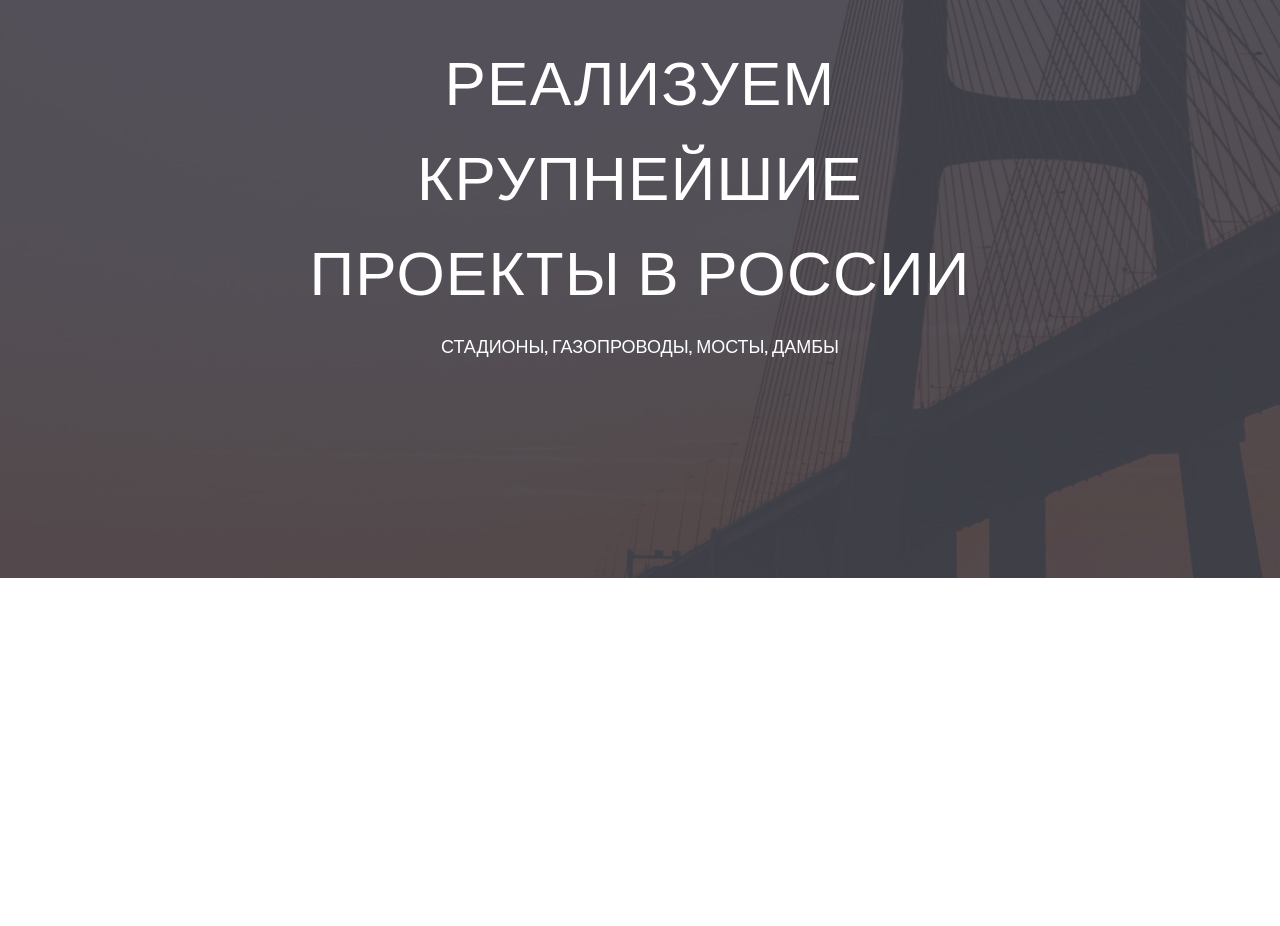
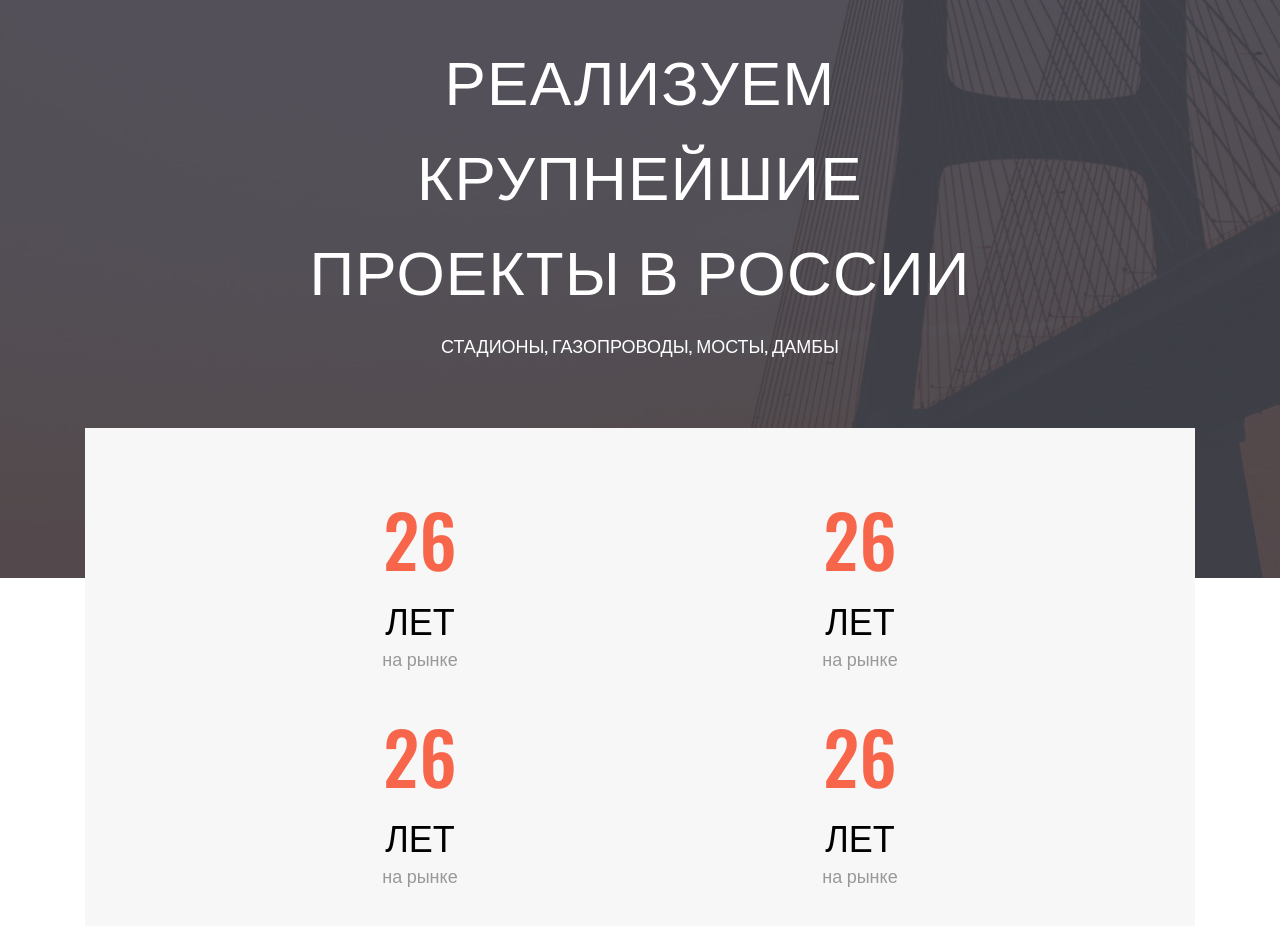
Before and after one commit to UrazbakhtinIVE/Russian-Projects, a plain HTML site: page index.html in a window 1280 px wide. Shown: the part 162-1088 px from the top of the page. Before the commit the page ends 800 px from the top, so only its background shows below. Drawn offline with nearby package versions, Linux system fonts and the light colour scheme.

Commit message:
Разработка section about

```diff
--- /dev/null
+++ b/CSS/content.css
@@ -0,0 +1,68 @@
+
+.about {
+    min-height: 1080px;
+    position: relative;
+}
+.info {
+    position: absolute;
+    top: -150px;
+    left: 50%;
+    transform: translate(-50%);
+    scroll-padding: 50%;
+    background-color: #F7F7F7;
+    width: 100%;
+    max-width: 1110px;
+    min-height: 300px;
+    padding: 57px 130px;
+}
+.about__grid {
+    display: grid;
+    grid-template-columns: repeat(4, 1fr);
+    gap: 30px;
+    justify-items: center;
+}
+.about__grid-item {
+    text-align: center;
+    width: 190px;
+}
+.about__number {
+    font-weight: 500;
+    font-size: 72px;
+    line-height: 107px;
+    text-align: center;
+    text-transform: uppercase;
+    color: var(--accent-color);
+}
+.about__title {
+    /* margin: 5px 78px; */
+    font-weight: 500;
+    font-size: 36px;
+    line-height: 53px;
+    text-align: center;
+    text-transform: uppercase;
+    color:#000000;
+}
+.about__text {
+    font-style: normal;
+    font-weight: 500;
+    font-size: 18px;
+    line-height: 27px;
+    color:#999;
+}
+
+
+@media screen and (max-width:1280px) {
+    .about__grid {
+        grid-template-columns: repeat(2, 1fr);
+        grid-template-rows: repeat(2, 1fr);
+    }
+}
+
+@media screen and (max-width:760px) {
+    .info {
+        position: relative;
+    }
+    .about__grid {
+        grid-template-columns: repeat(1, 1fr);
+    }
+}
--- a/CSS/index.css
+++ b/CSS/index.css
@@ -1,5 +1,6 @@
 @import 'fonts.css';
 @import 'header.css';
+@import 'content.css';
 
 html{
     box-sizing: border-box;
@@ -9,11 +10,15 @@ html{
     box-sizing: inherit;
 }
 
+h1,h2,h3,h4,h5,h6,p{
+    padding: 0;
+    margin: 0;
+}
 
 body{
     margin: 0;
     font-family: 'Oswald', sans-serif;
-    font-weight: 400;
+    font-weight: 500;
 }
 
 :root{
--- a/index.html
+++ b/index.html
@@ -18,9 +18,40 @@
             <span class="burger__line"></span>
           </button>
         </div>
-        <h1 class="header__main__title">реализуем крупнейшие проекты в России</h1>
+        <h1 class="header__main__title">
+          реализуем крупнейшие проекты в России
+        </h1>
         <h4 class="header__text">стадионы, газопроводы, мосты, дамбы</h4>
       </div>
     </header>
+    <section class="about">
+      <div class="info">
+        <div class="container">
+          <div class="about__grid">
+            <div class="about__grid-item">
+              <h4 class="about__number">26</h4>
+              <h5 class="about__title">лет</h5>
+              <p class="about__text">на рынке</p>
+            </div>
+            <div class="about__grid-item">
+              <h4 class="about__number">26</h4>
+              <h5 class="about__title">лет</h5>
+              <p class="about__text">на рынке</p>
+            </div>
+            <div class="about__grid-item">
+              <h4 class="about__number">26</h4>
+              <h5 class="about__title">лет</h5>
+              <p class="about__text">на рынке</p>
+            </div>
+            <div class="about__grid-item">
+              <h4 class="about__number">26</h4>
+              <h5 class="about__title">лет</h5>
+              <p class="about__text">на рынке</p>
+            </div>
+          </div>
+          <div class="container"></div>
+        </div>
+      </div>
+    </section>
   </body>
 </html>
```
